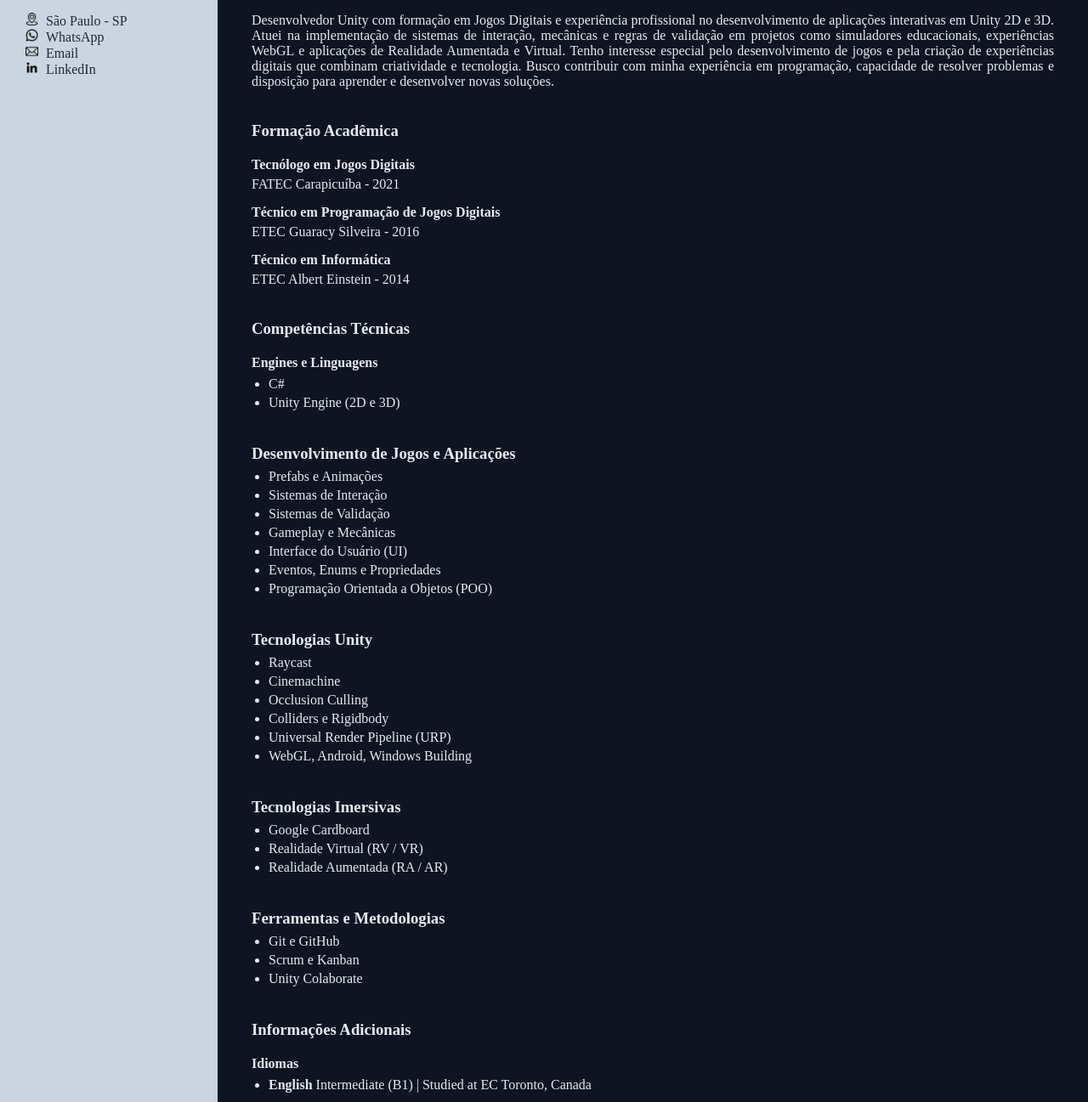
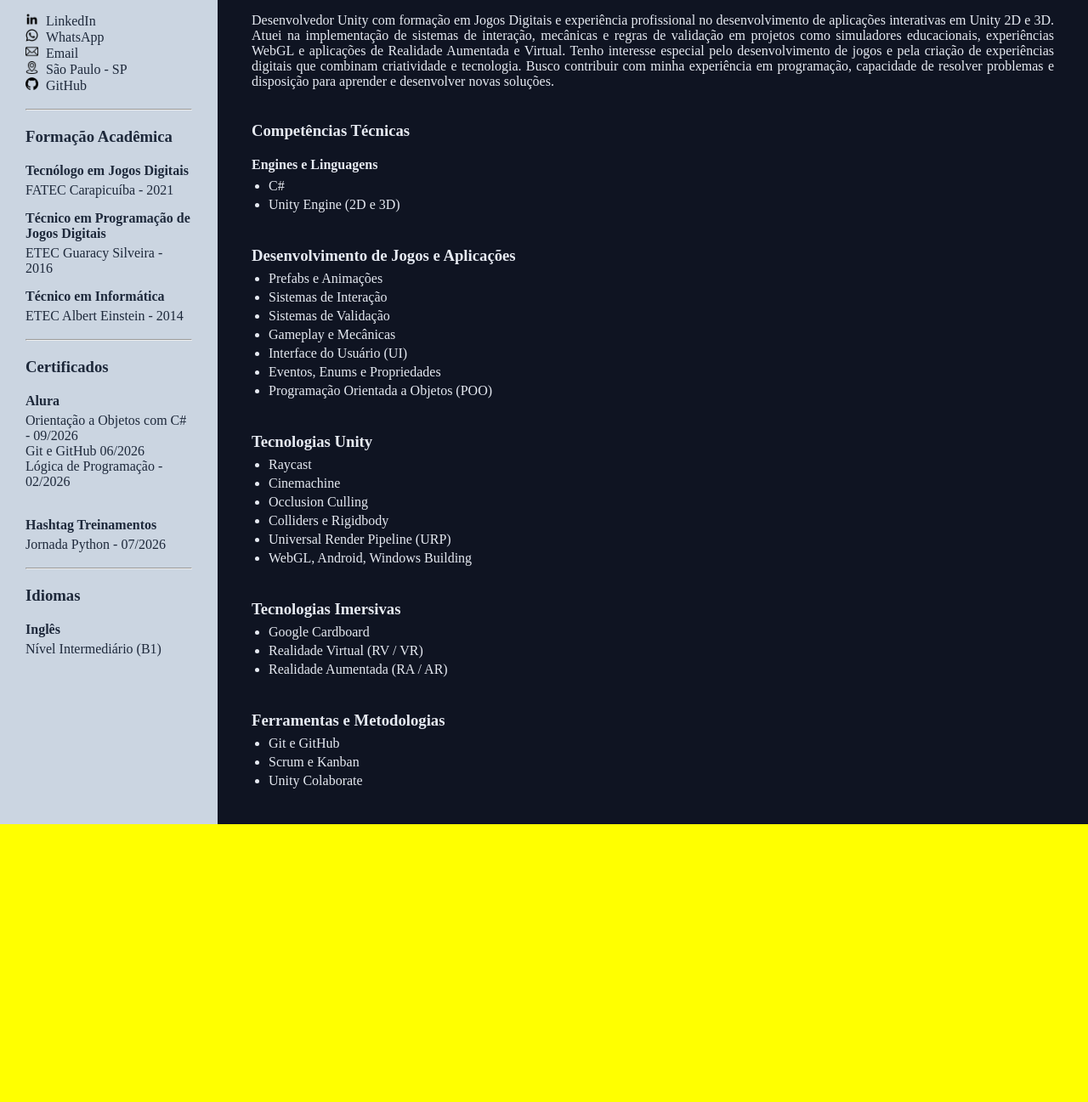
Before and after one commit to wellingtonfidalgo/CV_Unity, a plain HTML site: page index.html in a window 1280 px wide. Shown: the part 343-1640 px from the top of the page at 85% size. After the commit the page ends 1313 px from the top, so only its background shows below. Drawn offline with Linux system fonts and the light colour scheme.

Commit message:
Finishing Layout

```diff
--- a/index.html
+++ b/index.html
@@ -4,7 +4,6 @@
     <meta name="viewport" content="width=device-width, initial-scale=1.0">
     <title>Portifólio GameDev</title>
     <link rel="stylesheet" href="style.css">
-
 </head>
 <body>
     <section id="head">
@@ -25,8 +24,8 @@
         <aside id="sidebar">
             <h3>Contatos</h3>
             <br>
-            <img src="images/Icons/location.png" alt="icone localização" class="sidebar-icon">
-            <a href="https://www.google.com/maps/place/São+Paulo,+SP/@-23.6824124,-46.5952992,10z/data=!3m1!4b1!4m6!3m5!1s0x94ce448183a461d1:0x9ba94b08ff335bae!8m2!3d-23.5557714!4d-46.6395571!16zL20vMDIycGZt?entry=ttu&g_ep=EgoyMDI2MTExNi4wIKXMDSoASAFQAw%3D%3D" target="_blank" rel="noopener noreferrer">São Paulo - SP</a>
+            <img src="images/Icons/linkedin.png" alt="icone linkedin" class="sidebar-icon">
+            <a href="http://linkedin.com/in/wellington-fidalgo" target="_blank" rel="noopener noreferrer">LinkedIn</a>
             <br>
             <img src="images/Icons/whatsapp.png" alt="Icone WhatsApp" class="sidebar-icon">
             <a href="https://wa.me/+5511997210912?text=Olá, Wellington! Encontrei seu currículo e gostaria de conversar sobre seu perfil profissional e sua experiência com desenvolvimento em Unity. Podemos conversar?" target="_blank" rel="noopener noreferrer">WhatsApp</a>
@@ -34,9 +33,32 @@
             <img src="images/Icons/mail.png" alt="icone imail" class="sidebar-icon">
             <a href="mailto:ton.fidalgo@gmail.com?subject=Contato%20Profissional&body=Ol%C3%A1%2C%20Wellington!%20Encontrei%20seu%20curr%C3%ADculo%20e%20gostaria%20de%20conversar%20sobre%20seu%20perfil%20profissional%20e%20sua%20experi%C3%AAncia%20com%20desenvolvimento%20em%20Unity.%20Podemos%20conversar%3F" target="_blank" rel="noopener noreferrer">Email</a>
             <br>
-            <img src="images/Icons/linkedin.png" alt="icone linkedin" class="sidebar-icon">
-            <a href="http://linkedin.com/in/wellington-fidalgo" target="_blank" rel="noopener noreferrer">LinkedIn</a>
-            <br><br>
+            <img src="images/Icons/location.png" alt="icone localização" class="sidebar-icon">
+            <a href="https://www.google.com/maps/place/São+Paulo,+SP/@-23.6824124,-46.5952992,10z/data=!3m1!4b1!4m6!3m5!1s0x94ce448183a461d1:0x9ba94b08ff335bae!8m2!3d-23.5557714!4d-46.6395571!16zL20vMDIycGZt?entry=ttu&g_ep=EgoyMDI2MTExNi4wIKXMDSoASAFQAw%3D%3D" target="_blank" rel="noopener noreferrer">São Paulo - SP</a>
+            <br>
+            <img src="images/Icons/github.png" alt="icone github" class="sidebar-icon">
+            <a href="https://github.com/wellingtonfidalgo" target="_blank" rel="noopener noreferrer">GitHub</a>
+            <br><br><hr>
+            <h3>Formação Acadêmica</h3>
+            <h4>Tecnólogo em Jogos Digitais</h4>
+            <p>FATEC Carapicuíba - 2021</p>
+            <h4>Técnico em Programação de Jogos Digitais</h4>
+            <p>ETEC Guaracy Silveira - 2016</p>
+            <h4>Técnico em Informática</h4>
+            <p>ETEC Albert Einstein - 2014</p>
+            <br><hr>
+            <h3>Certificados</h3>
+            <h4>Alura</h4>
+            <p>Orientação a Objetos com C# - 09/2026</p>
+            <p>Git e GitHub 06/2026</p>
+            <p>Lógica de Programação - 02/2026</p>
+            <br>
+            <h4>Hashtag Treinamentos</h4>
+            <p>Jornada Python - 07/2026</p>
+            <br><hr>
+            <h3>Idiomas</h3>
+            <h4>Inglês</h4>
+            <p>Nível Intermediário (B1)</p>
         </aside>
         <section id="tab-resumo" class="tab-content active">
 
@@ -48,14 +70,6 @@
                 experiências digitais que combinam criatividade e tecnologia. Busco contribuir com minha experiência em programação, capacidade de resolver
                 problemas e disposição para aprender e desenvolver novas soluções.
             </p>
-            <br>
-            <h3>Formação Acadêmica</h3>
-            <h4>Tecnólogo em Jogos Digitais</h4>
-            <p>FATEC Carapicuíba - 2021</p>
-            <h4>Técnico em Programação de Jogos Digitais</h4>
-            <p>ETEC Guaracy Silveira - 2016</p>
-            <h4>Técnico em Informática</h4>
-            <p>ETEC Albert Einstein - 2014</p>
             <br>
             <h3>Competências Técnicas</h3>
             <h4>Engines e Linguagens</h4>
@@ -97,12 +111,6 @@
                 <li>Git e GitHub</li>
                 <li>Scrum e Kanban</li>
                 <li>Unity Colaborate</li>
-            </ul>
-            <br>
-            <h3>Informações Adicionais</h3>
-            <h4>Idiomas</h4>
-            <ul>
-                <li><strong>English</strong> Intermediate (B1) | Studied at EC Toronto, Canada</li>
             </ul>
         </section>
         <section id="tab-exp" class="tab-content">
--- a/style.css
+++ b/style.css
@@ -45,6 +45,19 @@ h3{
 
 h4{
     padding: 15px 0 5px 0;
+}
+
+a{
+    text-decoration: underline;
+    cursor: pointer;
+}
+
+a:visited, a:active, a:link{
+    color: var(--content-content);
+}
+
+a:hover{
+    color: pink;
 }
 
 body{
@@ -116,7 +129,6 @@ body{
 
 #sidebar a{
     padding-left: 5px;
-    cursor: pointer;
     text-decoration: none;
     margin: auto;
 }
```
Also changed, not shown: images/Icons/github.png (added).
